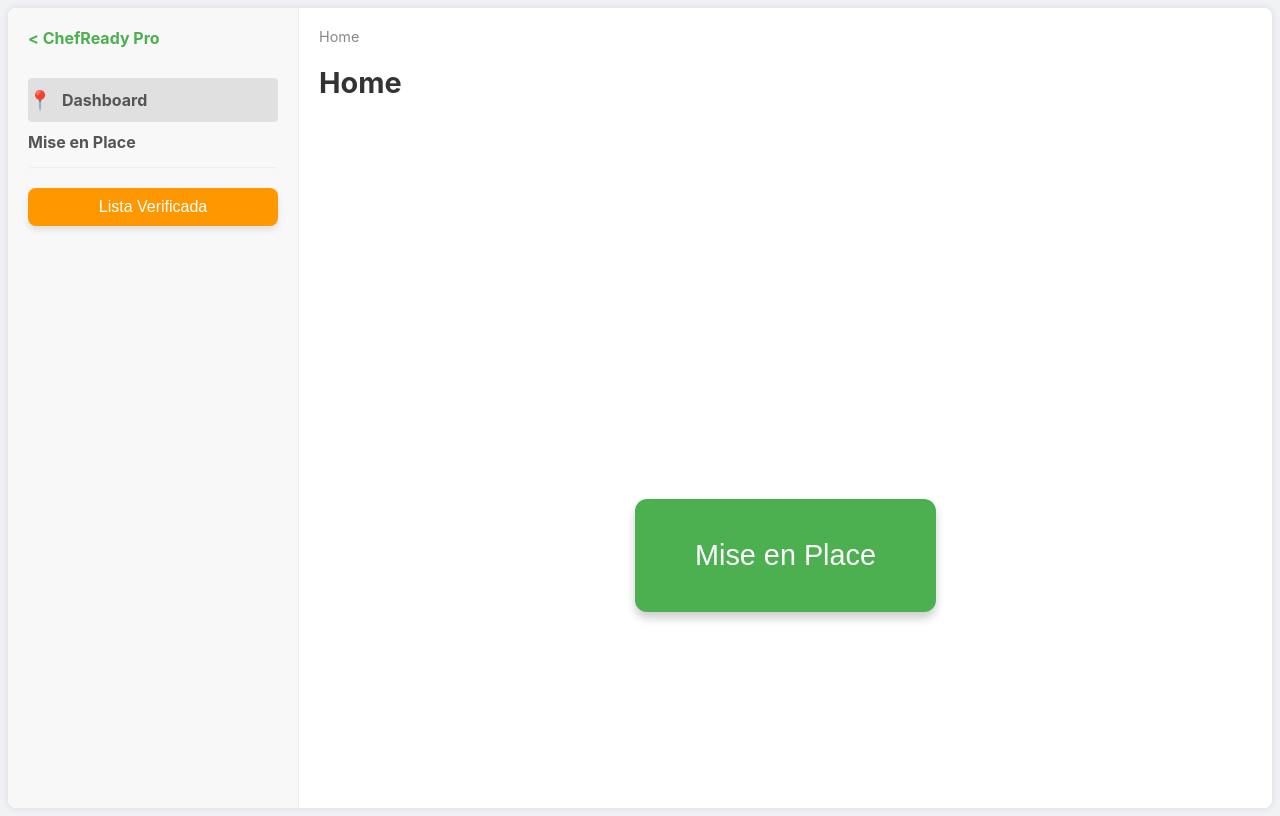
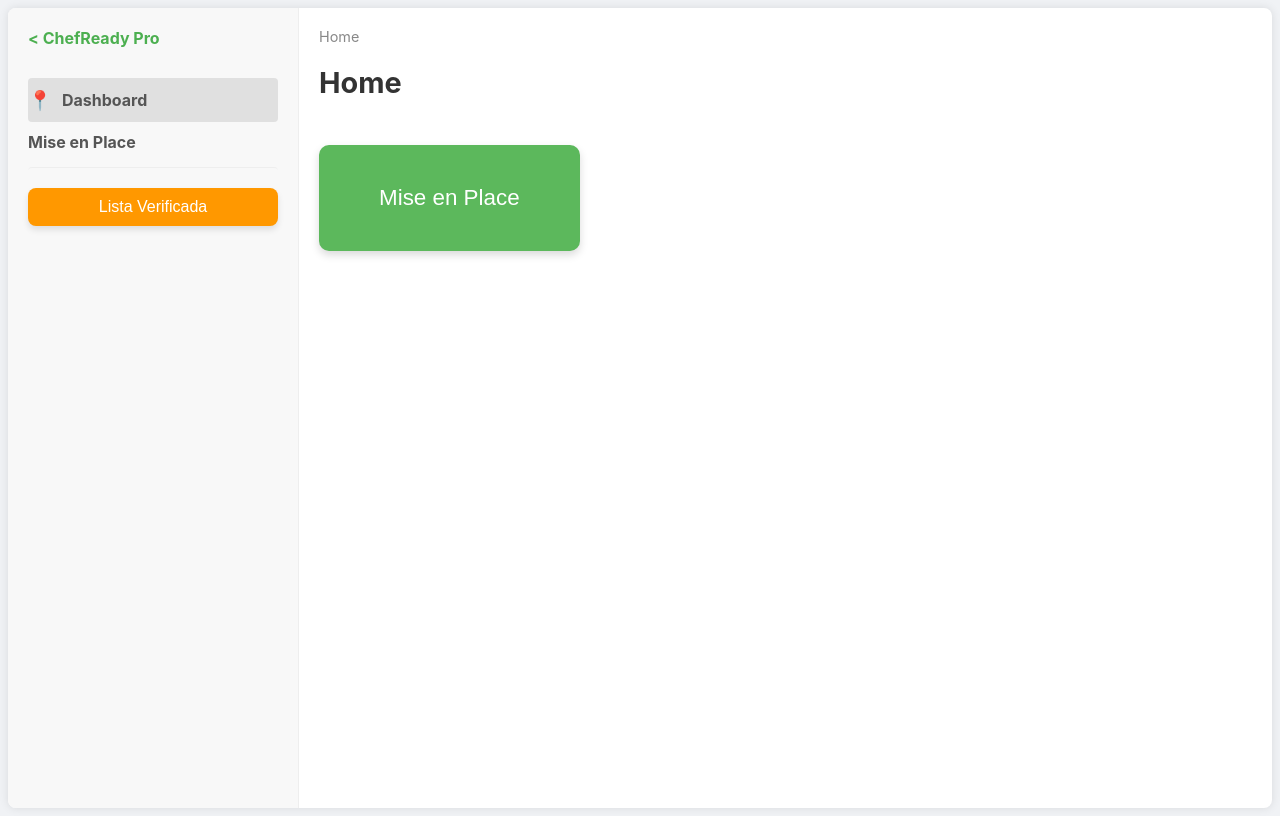
Before and after one commit to RichArdila/Miseenplacedemo, a React (Create React App) app: page / in a window 1280 px wide. Built offline with nearby package versions, Linux system fonts and the light colour scheme.

Commit message:
Arreglado estilos en botones

```diff
--- a/src/styles/App.css
+++ b/src/styles/App.css
@@ -40,11 +40,8 @@ body {
 }
 
 .home-container {
-  display: flex;
-  justify-content: center;
-  align-items: center;
   height: 100%;
-  padding-top: 50px;
+  padding-top: 20px;
 }
 
 /* Responsive adjustments */
--- a/src/styles/Buttons.css
+++ b/src/styles/Buttons.css
@@ -1,13 +1,14 @@
 .mise-en-place-button {
-  background-color: #4caf50; /* Verde */
+  background-color: #5cb85c; /* Verde ligeramente diferente */
   color: white;
   padding: 40px 60px;
   border: none;
-  border-radius: 12px;
-  font-size: 1.8em;
+  border-radius: 10px;
+  font-size: 1.4em;
   cursor: pointer;
-  box-shadow: 0 6px 10px rgba(0, 0, 0, 0.2);
+  box-shadow: 0 4px 8px rgba(0, 0, 0, 0.15);
   transition: background-color 0.3s ease, transform 0.2s ease;
+  text-align: center;
 }
 
 .mise-en-place-button:hover {
@@ -27,7 +28,7 @@
 .subcategory-button {
   background-color: #5cb85c; /* Verde ligeramente diferente */
   color: white;
-  padding: 30px 20px;
+  padding: 40px 60px;
   border: none;
   border-radius: 10px;
   font-size: 1.2em;
```
